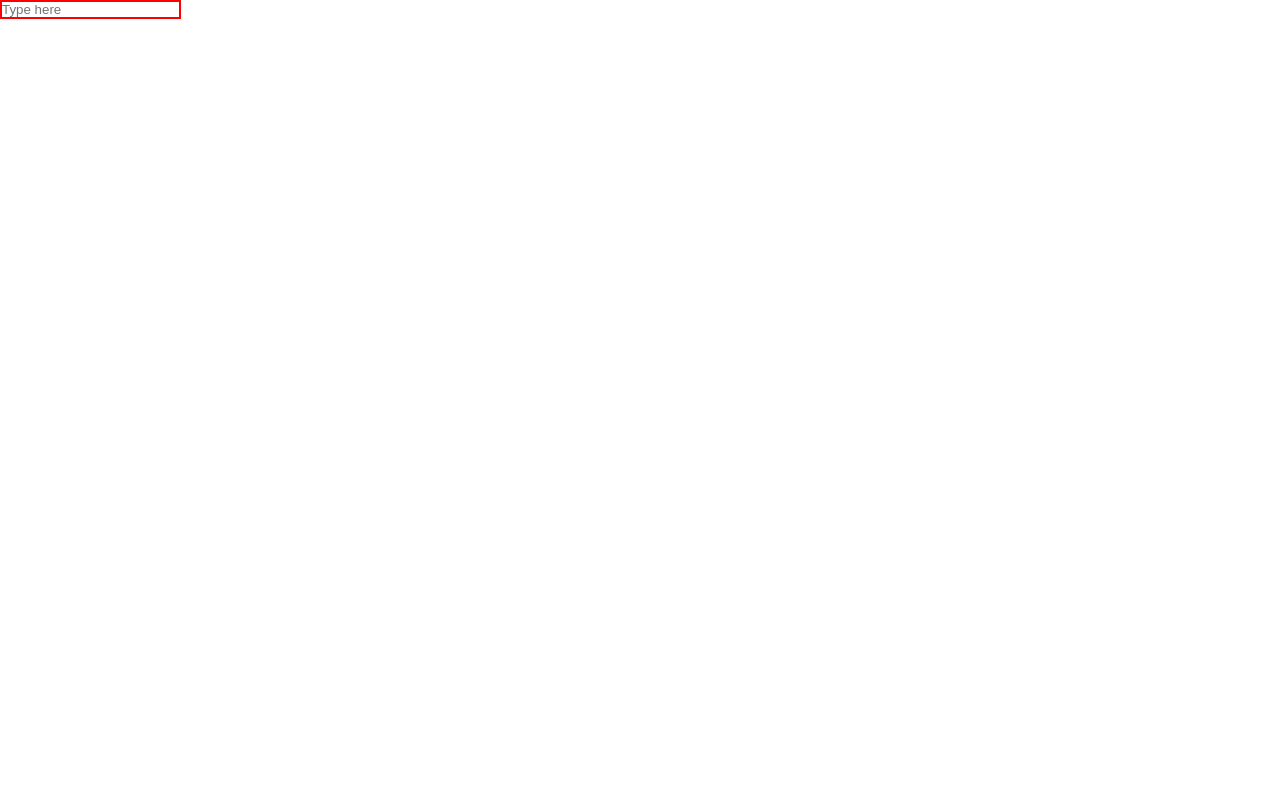
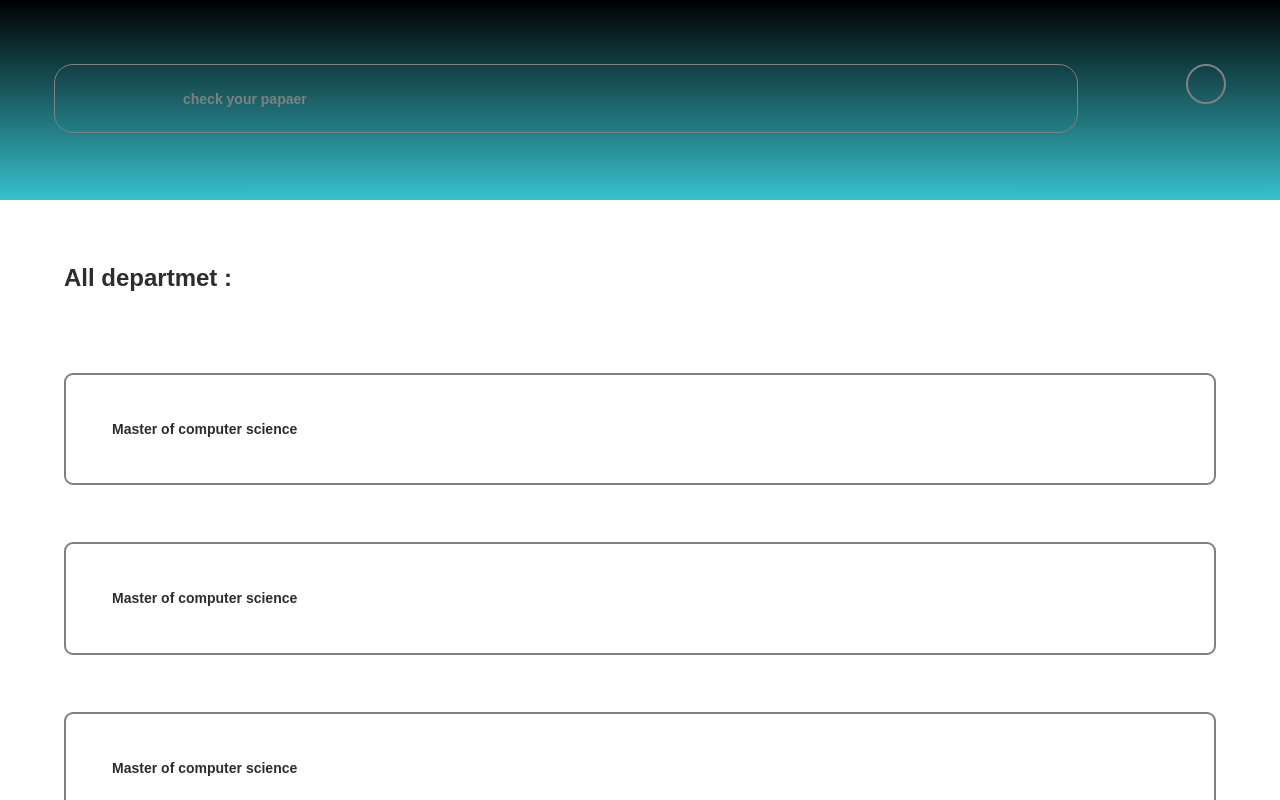
Before and after one commit to coderakashmain/StudyVault_Frontend, a React (Vite) app: page / in a window 1280 px wide. Shown: the top 800 px of the page. Built offline with nearby package versions, Linux system fonts and the light colour scheme.

Commit message:
add home page

```diff
--- a/src/Component/Home-T/Home.css
+++ b/src/Component/Home-T/Home.css
@@ -1,4 +1,62 @@
+.inner-main-container h2 {
+  height: 100%;
+  margin-bottom: 7%;
+}
+.main-header {
+  width: 100vw;
+  height: 200px;
+  position: relative;
+  left: 0;
+  background: linear-gradient(rgb(0, 0, 0), rgb(55, 193, 205));
+  padding-top: 5%;
+}
+.header {
+  margin-bottom: 20%;
+  display: flex;
+  justify-content: space-around;
+}
 
-input[type="text"]{
-    border: 2px solid red;
+.header-title {
+  color: white;
+  margin-top: -10%;
+  margin-bottom: 1%;
+  font-size: 26px;
+  text-align: center;
 }
+.header-subtitle {
+  color: white;
+  text-align: center;
+  font-size: 10px;
+  letter-spacing: 8px;
+}
+.filter-switch {
+  display: flex;
+  align-items: center;
+  width: 80%;
+  border: 1px solid gray;
+  border-radius: 19px;
+  padding: 2% 10%;
+  font-weight: 700;
+  font-size: 14px;
+}
+.filter-switch p {
+  color: gray;
+}
+.profile-icon {
+  width: 40px;
+  height: 40px;
+  border-radius: 50%;
+  border: 2px solid gray;
+}
+.department {
+  border: 2px solid gray;
+  padding: 4% 4%;
+  margin-bottom: 5%;
+  cursor: pointer;
+  font-size: 14px;
+  font-weight: 700;
+  border-radius: 9px;
+}
+.content-container {
+  padding: 5%;
+}
--- a/src/Component/Home-T/HomeT.jsx
+++ b/src/Component/Home-T/HomeT.jsx
@@ -1,4 +1,3 @@
-
 import React from "react";
 import "./Home.css";
 
@@ -7,9 +6,47 @@ const HomeT = () => {
     <>
       <div className="main-container">
         <div className="inner-main-container">
-          <div>
-            <div>
-              <input type="text" name="" id="" placeholder="Type here" />
+          <div className="main-header">
+            <div className="header">
+              <div className="filter-switch">
+                <p>check your papaer</p>
+              </div>
+              <div className="profile-icon"></div>
+            </div>
+            <h3 className="header-title">Proud to be a MPC ' ian</h3>
+            <p className="header-subtitle">PADHLE BHAI PADHLE</p>
+          </div>
+          <div className="content-container">
+          <h2>All departmet :</h2>
+            <div className="department">
+              <p>Master of computer science</p>
+            </div>
+            <div className="department">
+              <p>Master of computer science</p>
+            </div>
+            <div className="department">
+              <p>Master of computer science</p>
+            </div>
+            <div className="department">
+              <p>Master of computer science</p>
+            </div>
+            <div className="department">
+              <p>Master of computer science</p>
+            </div>
+            <div className="department">
+              <p>Master of computer science</p>
+            </div>
+            <div className="department">
+              <p>Master of computer science</p>
+            </div>
+            <div className="department">
+              <p>Master of computer science</p>
+            </div>
+            <div className="department">
+              <p>Master of computer science</p>
+            </div>
+            <div className="department">
+              <p>Master of computer science</p>
             </div>
           </div>
         </div>
```
